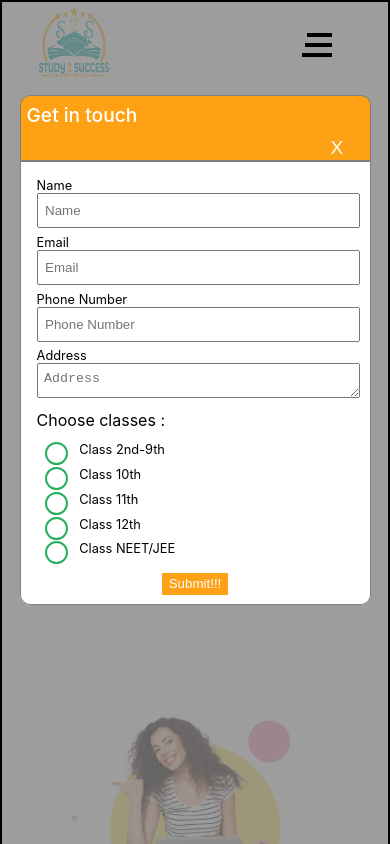
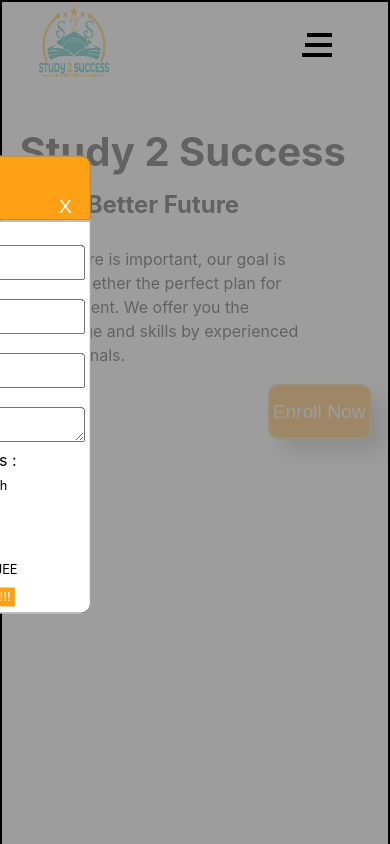
Before and after one commit to megh16123/s2sui, a React (Create React App) app: page / in a window 390 px wide. Both pictures are taken after a click on the button "Enroll Now". Shown: the top 844 px of the page. Built offline with nearby package versions, Linux system fonts and the light colour scheme.

Commit message:
animations added, classDesc phone scroll height fixed

```diff
--- a/src/components/LayoutComponents/Navbar.module.scss
+++ b/src/components/LayoutComponents/Navbar.module.scss
@@ -38,7 +38,7 @@
 
 @media (max-width:768px) {
     .navbar {
-        // flex-direction: column;
+        animation: 1s ease-out 0s 1 slideInFromTop;
         position: relative;
 
         .burger {
@@ -98,6 +98,15 @@
     }
 }
 
+@keyframes slideInFromTop {
+    0% {
+      transform: translateY(-100%);
+    }
+    100% {
+      transform: translateY(0);
+    }
+}
+
 @media (max-width:1024px) {
     .navigationLinks a {
         font-size: 1rem;
--- a/src/components/LayoutComponents/footer.module.scss
+++ b/src/components/LayoutComponents/footer.module.scss
@@ -1,12 +1,12 @@
-// hr {
-//     width: 90%;
-//     height: 2px;
-//     margin-left: auto;
-//     margin-right: auto;
-//     background-color: gray;
-//     margin-top: 2%;
-//     // margin-bottom: 40vh;
-// }
+
+@keyframes slideInFromBottom {
+    0% {
+      transform: translateY(100%);
+    }
+    100% {
+      transform: translateY(0);
+    }
+}
 
 .seventh {
 
@@ -14,6 +14,7 @@
     margin-top: 17%;
 
     .upper_div {
+        animation: 1s ease-out 0s 1 slideInFromBottom;
         background-color: #f7a01c;
         // margin: 5% 10%;
         z-index:1;
--- a/src/components/pages/Classes/Classes.scss
+++ b/src/components/pages/Classes/Classes.scss
@@ -243,7 +243,7 @@
     flex-direction: column;
     justify-content: center;
     align-items: center;
-    height: 100vh;
+    height: 60vh;
     padding: 5%;
     text-align: center;
 }
@@ -335,7 +335,7 @@
             background-image: url('./class\ hero\ image-photoaidcom-greyscale.jpg');
             background-position: center;
             margin-left: -8%;
-            width: 116%;
+            width: 100%;
             padding: 30% 10%;
             color:white;
             font-size: larger;
--- a/src/components/pages/Classes/PhoneComponent.jsx
+++ b/src/components/pages/Classes/PhoneComponent.jsx
@@ -9,12 +9,12 @@ function PhoneComponent() {
     <Splide options={{
         responsive: true,
 direction: 'ttb',
-height   : '80vh',
+height   : '65vh',
 wheel    : true,
 releaseWheel: true
 } }
 >
-    <SplideSlide>
+    <SplideSlide >
         <div className='phone-scroll'>
     <h2>Web Developer</h2>
             <p>Lorem ipsum, dolor sit amet consectetur adipisicing elit. Ad beatae provident expedita mollitia magni
--- a/src/components/pages/Home/Hero.jsx
+++ b/src/components/pages/Home/Hero.jsx
@@ -81,7 +81,7 @@ useCountUp({
 
       <div className={styles.just_for_margin}>
       </div>
-      <section data-aos="fade-up" className={styles.hero_section} id={styles.section2} style={{ flexDirection: 'row-reverse', height: '110vh' }}>
+      <section data-aos="fade-up" className={styles.hero_section} id={styles.section2} style={{ flexDirection: 'row-reverse', height: 'max-content' }}>
         <div className={styles.hero_content}>
           <h1 className={styles.section2heading}>Our Platform is Crafted Specificaly for students</h1>
           <h3>Why Choose Us</h3>
--- a/src/components/pages/Home/Hero.module.scss
+++ b/src/components/pages/Home/Hero.module.scss
@@ -286,7 +286,6 @@
     .sixth {
         display: flex;
         justify-content: center;
-        // height: 80vh;
         padding: 7% 10%;
         flex-direction: column;
 
@@ -384,13 +383,17 @@
             // height: 115vh !important;
             flex-direction: column !important;
             margin: 0% 5%;
-            h3,h1{
+            h3{
                 font-size: 1.6rem;
             }
 
             .hero_content {
+                .section2heading{
+                    font-size: 1.8rem;
+                }
                 width: 100%;
                 .why_us{
+                    margin: 2% 0;
                     font-size: 0.9rem;
                 }
             }
--- a/src/components/pages/misc/Modal.jsx
+++ b/src/components/pages/misc/Modal.jsx
@@ -39,7 +39,7 @@ const Modal = ({ children, title, buttonText, showModal, displayModal, closeModa
     if(cssClass==='Enroll'){
         return (
             <>
-                <div className={`${showModal === true ? styles.contactFormModal : styles.modalNotActive}`}>
+                <div className={`${showModal === true ? styles.enrollFormModal : styles.modalNotActive}`}>
                     <div className={styles.modalHeader}>
                         <h2 className={styles.modalTitle}>{title}</h2>
                         <button onClick={closeModal} className={styles.closeButton}>X</button>
--- a/src/components/pages/misc/Modal.module.scss
+++ b/src/components/pages/misc/Modal.module.scss
@@ -1,7 +1,14 @@
 :root {
     --margin_stair: 8.5%;
 }
-
+@keyframes slideInFromLeft {
+    0% {
+      transform: translateX(-100%);
+    }
+    100% {
+      transform: translateX(0);
+    }
+  }
 
 .modalBackground {
     border: 2px solid black;
@@ -25,6 +32,7 @@
         font-size: 1.2rem;
         font-weight: 500;
         box-shadow: 13px 13px 20px #b8b8b8;
+        animation: 1s ease-out 0s 1 slideInFromLeft;
 
 
         &:hover {
@@ -34,6 +42,49 @@
 
 
         }
+}
+.enrollFormModal{
+    width: 60%;
+    height: max-content;
+    border-radius: 10px;
+    position: fixed;
+    position: relative;
+    left: 50%;
+    top: 50%;
+    transform: translate(-50%, -50%);
+    z-index: 10;
+    padding:5%;
+    .modalTitle {
+        color: white;
+        font-size: calc(1rem + 20%);
+        font-weight: 500;
+    }
+
+    .closeButton {
+        color: white;
+        font-size: 1.2rem;
+        font-weight: 300;
+        border: none;
+        background-color: transparent;
+        height: 2.5%;
+        width: 2.5%;
+        padding: .5%;
+        cursor: pointer;
+        margin-right: 2%;
+    }
+
+    .modalHeader {
+        display: flex;
+        align-items: flex-end;
+        justify-content: space-between;
+        padding: .25%;
+        padding-left: 2%;
+        padding-right: 2%;
+        background-color: #FFA115;
+        border-top-left-radius: 10px;
+        border-top-right-radius: 10px;
+        box-shadow: 0px 0px 0px 1px gray inset;
+    }
 }
 
 .modal, .contactFormModal, .classesModal {
@@ -95,6 +146,7 @@
     transition: transform 0.1s ease-in-out;
     animation: buttonAnimation 1.5s infinite;
     animation-direction: alternate;
+    animation: 1s ease-out 0s 1 slideInFromLeft;
 }
 
 .openOtherClassButton{
@@ -105,9 +157,6 @@
 .openButtonClasses{
     display: block;
     margin-top: 10%;
-    // position: relative;
-    // top:-50%;
-    // // margin-bottom: 10%;
     margin-left:auto;
     margin-right:auto;
 }
@@ -144,6 +193,7 @@
     transition: transform 0.1s ease-in-out;
     animation: buttonAnimation 1.5s infinite;
     animation-direction: alternate;
+    animation: 1s ease-out 0s 1 slideInFromLeft;
     &:hover{
         transform: scale(1.1);
     }
@@ -154,6 +204,15 @@
     left: 20%;
     transform: translate(0, 0);
 }
+
+@keyframes slideInFromLeft {
+    0% {
+      transform: translateX(-100%);
+    }
+    100% {
+      transform: translateX(0);
+    }
+  }
 @keyframes buttonAnimation {
     from {
         transform: scale(1);
@@ -190,6 +249,10 @@
     .contactFormModal{
         width:100%;
         left:0%;
+    }
+    .enrollFormModal{
+        width:100%;
+        left:-10%;
     }
 
     .openOtherClassButton{
```
